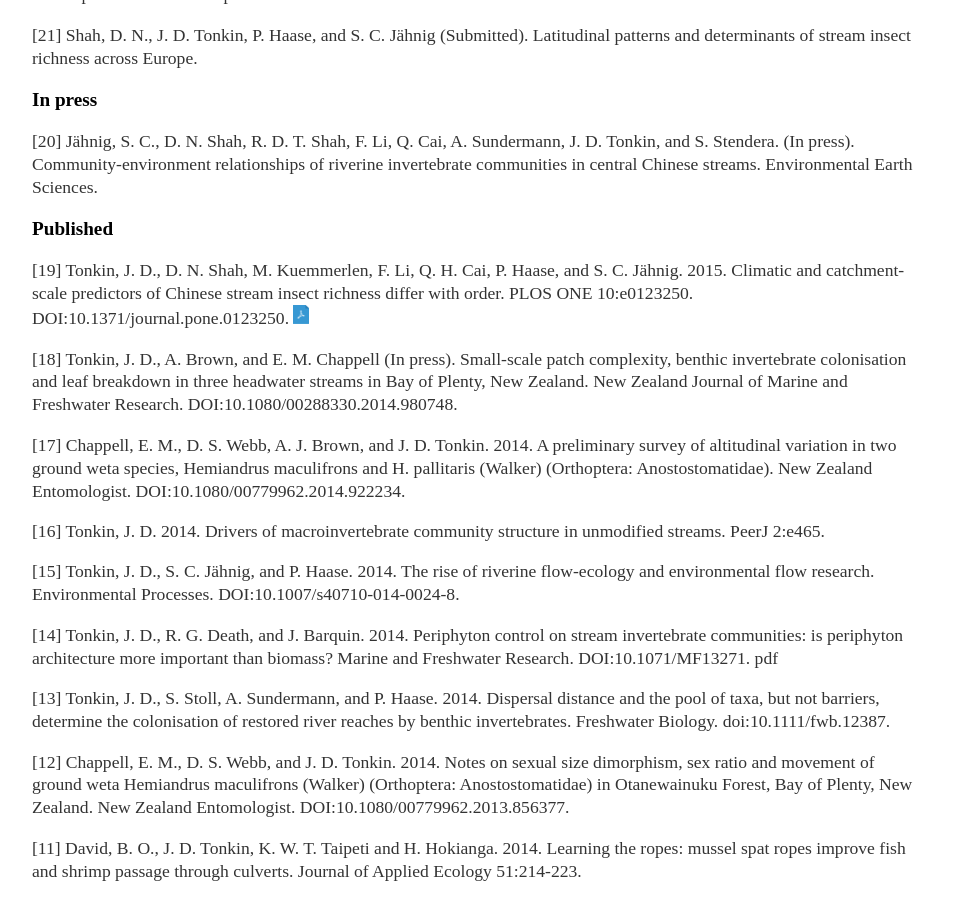
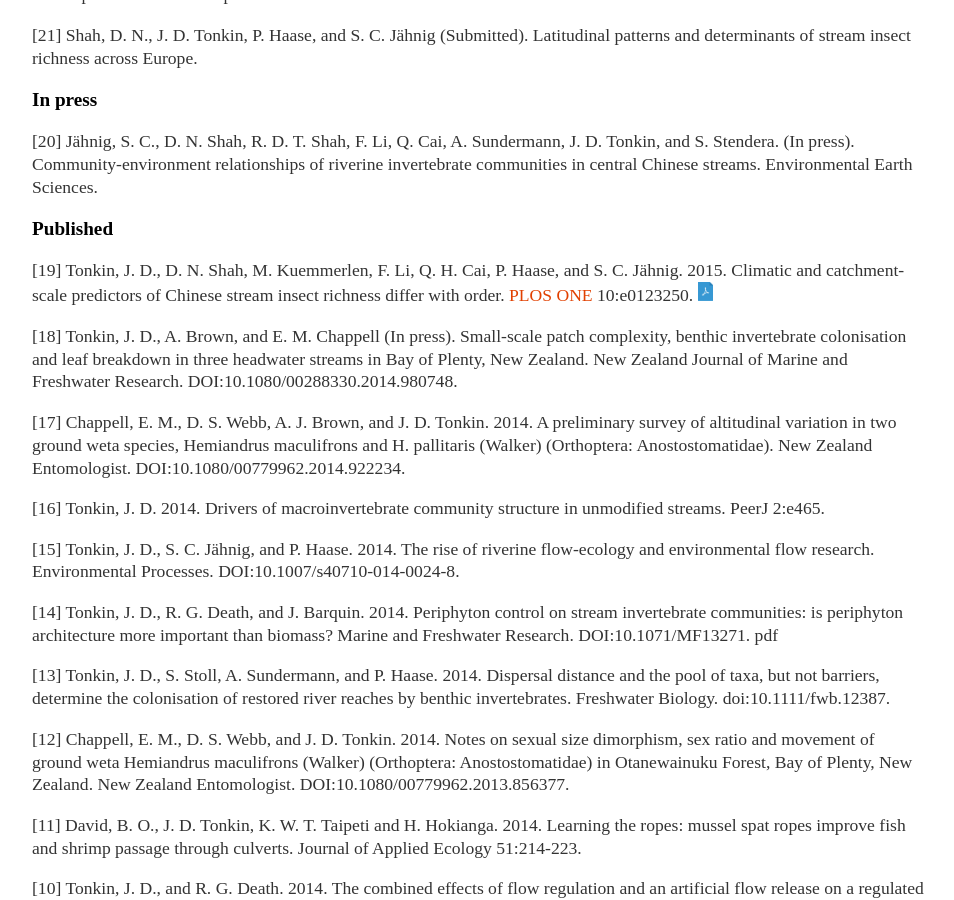
Before and after one commit to jdtonkin/jdtonkin.github.io, a Jekyll site: the page built from Publications/index.html, in a window 1280 px wide and 900 px high, scrolled down 778 px. Shown: the whole window, without its empty margins (160-1114 px from the left). Built offline with Jekyll 4.4.1, drawn with Linux system fonts in a browser that asks for light colours.

Commit message:
Update index.html

```diff
--- a/Publications/index.html
+++ b/Publications/index.html
@@ -36,8 +36,7 @@ title: Publications
 
 <h3>Published</h3>
 
-<p>[19] Tonkin, J. D., D. N. Shah, M. Kuemmerlen, F. Li, Q. H. Cai, P. Haase, and S. C. Jähnig. 2015. Climatic and catchment-scale predictors of Chinese stream insect richness differ with order. PLOS ONE 10:e0123250.
-DOI:10.1371/journal.pone.0123250.  <a href="2015 Tonkin etal PLOS ONE.pdf" target="_blank"><img src="pdf-blue.png" alt="broken" style="height: 1.1em"></a> </p>
+<p>[19] Tonkin, J. D., D. N. Shah, M. Kuemmerlen, F. Li, Q. H. Cai, P. Haase, and S. C. Jähnig. 2015. Climatic and catchment-scale predictors of Chinese stream insect richness differ with order. <a href: "http://dx.doi.org.10.1371/journal.pone.0123250" target="_blank">PLOS ONE</a> 10:e0123250.  <a href="2015 Tonkin etal PLOS ONE.pdf" target="_blank"><img src="pdf-blue.png" alt="broken" style="height: 1.1em"></a> </p>
 
 <p>[18] Tonkin, J. D., A. Brown, and E. M. Chappell (In press). Small-scale patch complexity, benthic invertebrate colonisation and leaf breakdown in three headwater streams in Bay of Plenty, New Zealand. New Zealand Journal of Marine and Freshwater Research. DOI:10.1080/00288330.2014.980748.</p>
 
```
